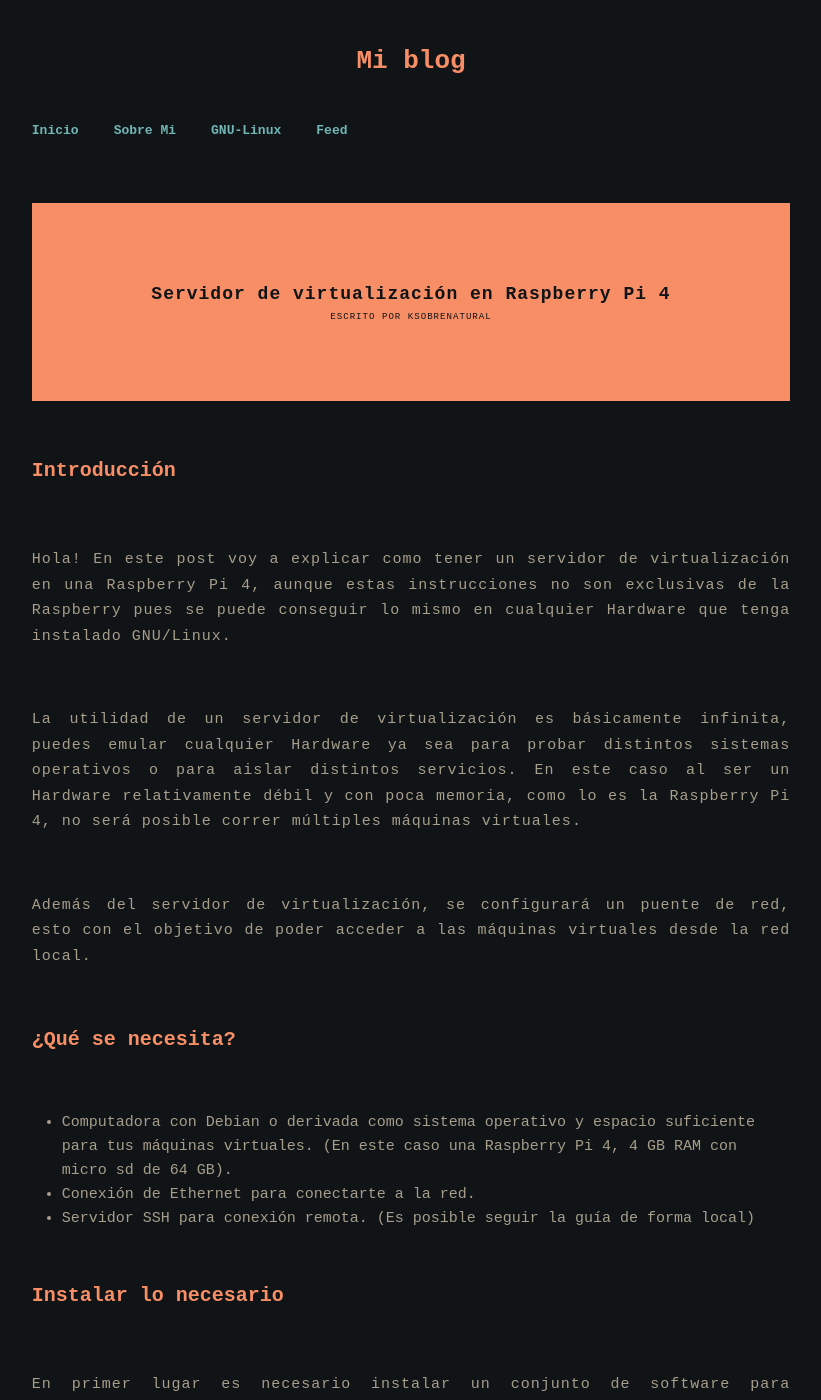
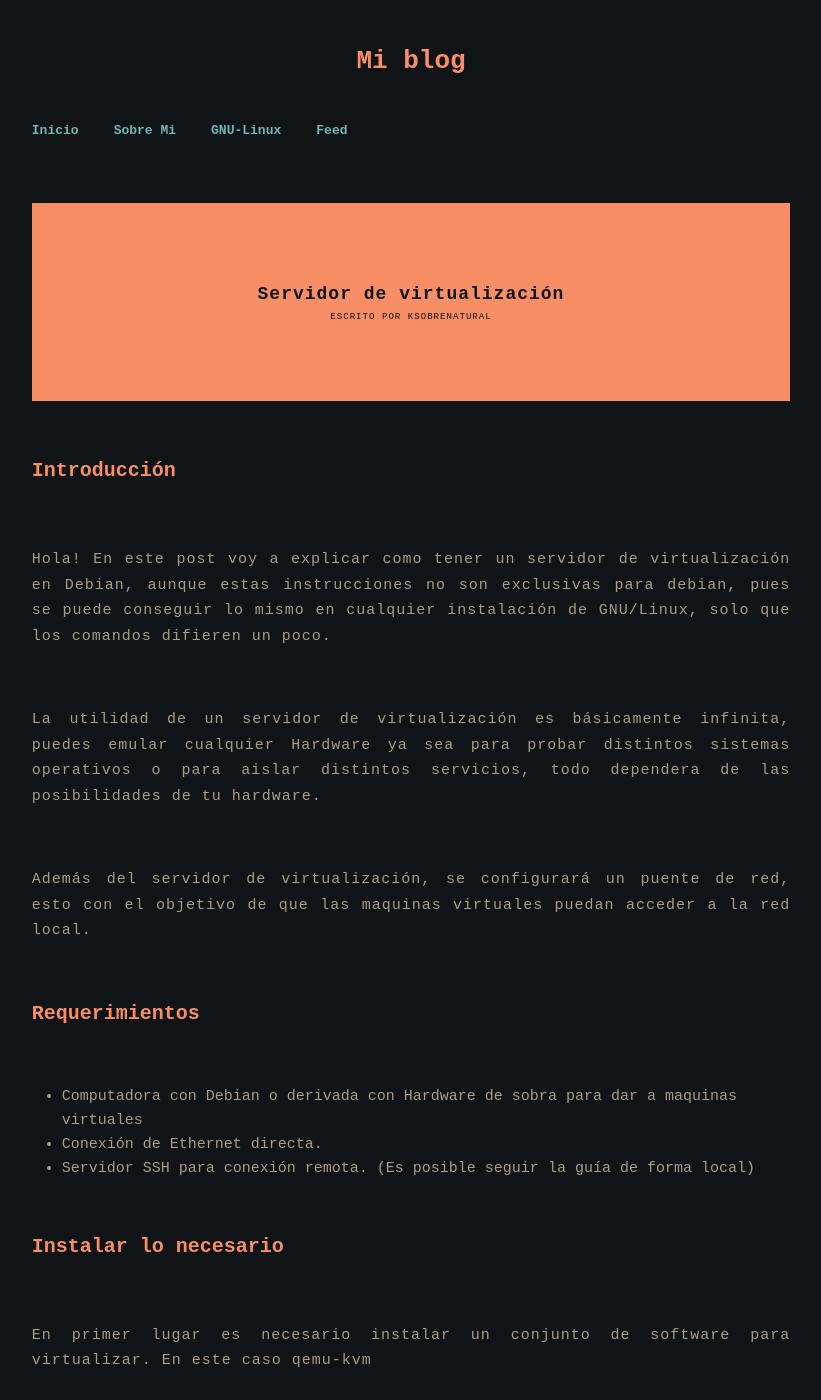
Before and after one commit to ksobrenat32/blog, a Jekyll site: the page built from all_collections/_posts/2021-08-17-kvm-server.md, in a window 1280 px wide and 1400 px high. Shown: the whole window, without its empty margins (229-1050 px from the left). Built offline with Jekyll 4.4.1, drawn with Linux system fonts in a browser that asks for light colours; some of the changed text lies outside the part shown.

Commit message:
Cambiar el servidor de virtualización para que incluya todo Debian, no solo rpi4.

```diff
--- a/all_collections/_posts/2021-08-17-kvm-server.md
+++ b/all_collections/_posts/2021-08-17-kvm-server.md
@@ -1,6 +1,6 @@
 ---
 layout: post
-title: "Servidor de virtualización en Raspberry Pi 4"
+title: "Servidor de virtualización"
 categories: kvm-qemu
 visible: 1
 author:
@@ -9,16 +9,16 @@ author:
 
 # Introducción
 
-Hola! En este post voy a explicar como tener un servidor de virtualización en una Raspberry Pi 4, aunque estas instrucciones no son exclusivas de la Raspberry pues se puede conseguir lo mismo en cualquier Hardware que tenga instalado GNU/Linux.
+Hola! En este post voy a explicar como tener un servidor de virtualización en Debian, aunque estas instrucciones no son exclusivas para debian, pues se puede conseguir lo mismo en cualquier instalación de GNU/Linux, solo que los comandos difieren un poco.
 
-La utilidad de un servidor de virtualización es básicamente infinita, puedes emular cualquier Hardware ya sea para probar distintos sistemas operativos o para aislar distintos servicios. En este caso al ser un Hardware relativamente débil y con poca memoria, como lo es la Raspberry Pi 4, no será posible correr múltiples máquinas virtuales.
+La utilidad de un servidor de virtualización es básicamente infinita, puedes emular cualquier Hardware ya sea para probar distintos sistemas operativos o para aislar distintos servicios, todo dependera de las posibilidades de tu hardware.
 
-Además del servidor de virtualización, se configurará un puente de red, esto con el objetivo de poder acceder a las máquinas virtuales desde la red local.
+Además del servidor de virtualización, se configurará un puente de red, esto con el objetivo de que las maquinas virtuales puedan acceder a la red local.
 
-# ¿Qué se necesita?
+# Requerimientos
 
-- Computadora con Debian o derivada como sistema operativo y espacio suficiente para tus máquinas virtuales. (En este caso una Raspberry Pi 4, 4 GB RAM con micro sd de 64 GB).
-- Conexión de Ethernet para conectarte a la red.
+- Computadora con Debian o derivada con Hardware de sobra para dar a maquinas virtuales
+- Conexión de Ethernet directa.
 - Servidor SSH para conexión remota. (Es posible seguir la guía de forma local)
 
 # Instalar lo necesario
@@ -122,24 +122,17 @@ Para poder correr una máquina virtual, en primer lugar será necesario crear un
 Ya que tenemos el disco, podemos instalar el sistema operativo.
 
 	virt-install \
-		# Nombre de la máquina
-   		--name debian \
-		# Cantidad de memoria RAM
-    		--memory 1024 \
-		# Ubicación del disco de la máquina virtual
-    		--disk path=./debian.qcow2,size=8,format=qcow2,bus=virtio \
-		# Número de núcleos para la maquina virtual
-    		--vcpus 1 \
+   		--name debian `# Nombre de la máquina` \
+    		--memory 1024 `# Cantidad de memoria RAM` \
+    		--disk path=./debian.qcow2,size=8,format=qcow2,bus=virtio `# Ubicación del disco de la máquina virtual` \
+    		--vcpus 1 `# Número de núcleos para la maquina virtual` \
     		--os-type linux \
-		# Variante del sistema operativo
-    		--os-variant debian10 \
-		# Nombre de la interfaz de red, en este caso br0
-    		--network bridge=br0,model=virtio \
-		# Configuración sin interfaz gráfico
-    		--graphics none \
+    		--os-variant debian11 `# Variante del sistema operativo` \
+    		--network bridge=br0,model=virtio `# Nombre de la interfaz de red, en este caso br0` \
+    		--graphics none `# Configuración sin interfaz gráfico` \
     		--console pty,target_type=serial \
-		# Dirección de la instalación (cambiar la arquitectura si no usas arm64)
-    		--location 'http://ftp.debian.org/debian/dists/buster/main/installer-arm64/' \
+    		--location 'http://ftp.debian.org/debian/dists/bullseye/main/installer-amd64/' \
+    		`# centos stream 9 'http://mirror.stream.centos.org/9-stream/BaseOS/x86_64/os/'` \
     		--extra-args 'console=ttyS0,115200n8 serial'
 
 Continuamos con nuestra instalación normal y ya podemos usar la máquina virtual. Puedes aprender como administrar la máquina virtual con el comando
```
